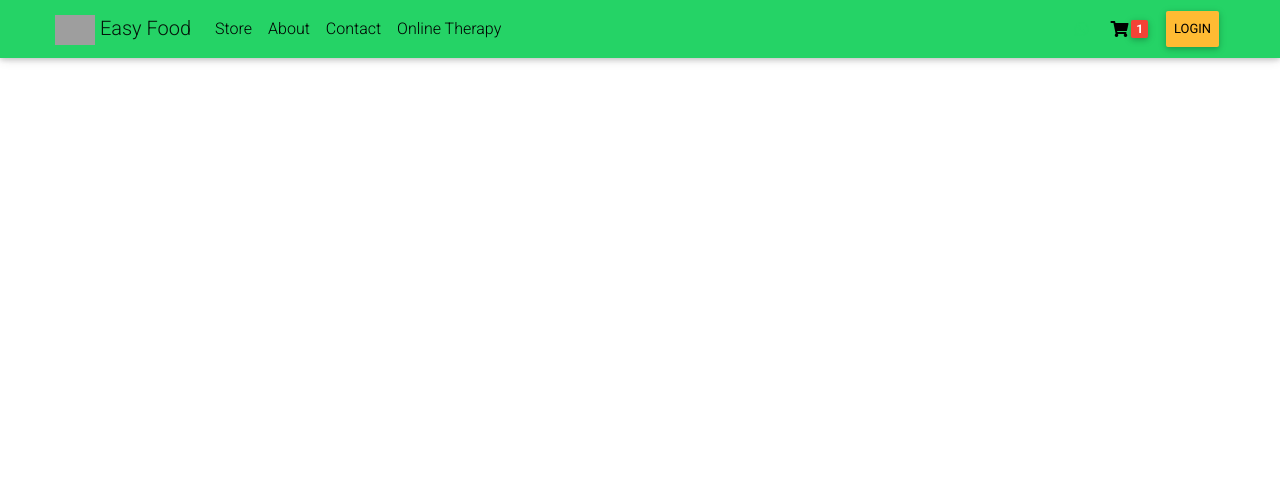
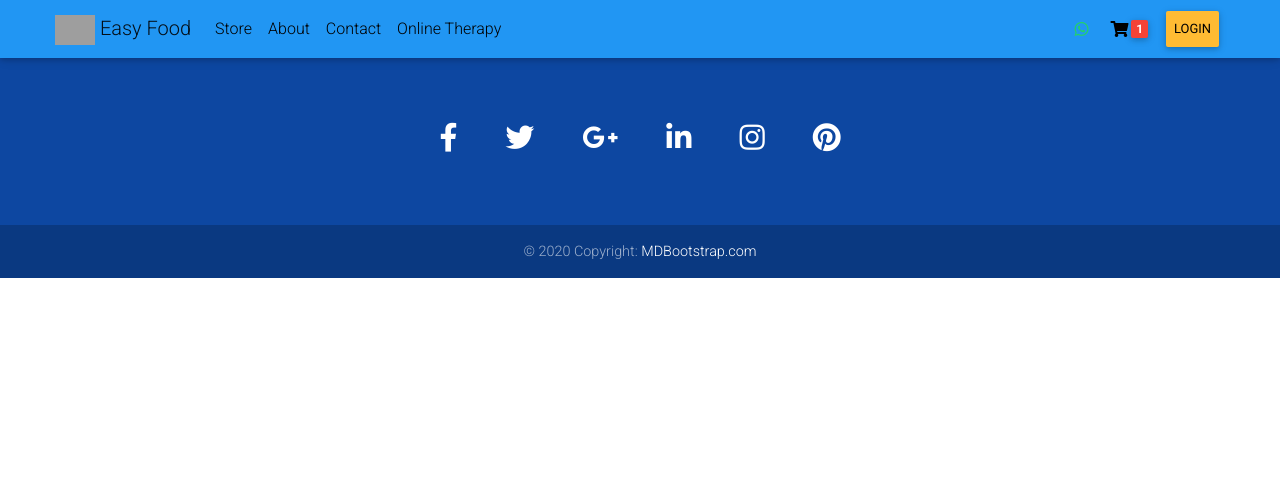
Before and after one commit to mrwormhole/django-atay, a Django app: page /cart/ in a window 1280 px wide. Shown: the top 477 px of the page. Run offline with Django 3.2, Linux system fonts and the light colour scheme; some libraries are stand-ins or nearby versions; grey boxes are pictures that could not be loaded.

Commit message:
footer added

```diff
--- a/easyfood_ecommerce/templates/components/footer.html
+++ b/easyfood_ecommerce/templates/components/footer.html
@@ -0,0 +1,55 @@
+<!-- Footer -->
+<footer class="page-footer font-small blue darken-4">
+
+    <!-- Footer Elements -->
+    <div class="container">
+
+      <!-- Grid row-->
+      <div class="row">
+
+        <!-- Grid column -->
+        <div class="col-md-12 py-5">
+          <div class="mb-5 flex-center">
+
+            <!-- Facebook -->
+            <a class="fb-ic">
+              <i class="fab fa-facebook-f fa-lg white-text mr-md-5 mr-3 fa-2x"> </i>
+            </a>
+            <!-- Twitter -->
+            <a class="tw-ic">
+              <i class="fab fa-twitter fa-lg white-text mr-md-5 mr-3 fa-2x"> </i>
+            </a>
+            <!-- Google +-->
+            <a class="gplus-ic">
+              <i class="fab fa-google-plus-g fa-lg white-text mr-md-5 mr-3 fa-2x"> </i>
+            </a>
+            <!--Linkedin -->
+            <a class="li-ic">
+              <i class="fab fa-linkedin-in fa-lg white-text mr-md-5 mr-3 fa-2x"> </i>
+            </a>
+            <!--Instagram-->
+            <a class="ins-ic">
+              <i class="fab fa-instagram fa-lg white-text mr-md-5 mr-3 fa-2x"> </i>
+            </a>
+            <!--Pinterest-->
+            <a class="pin-ic">
+              <i class="fab fa-pinterest fa-lg white-text fa-2x"> </i>
+            </a>
+          </div>
+        </div>
+        <!-- Grid column -->
+
+      </div>
+      <!-- Grid row-->
+
+    </div>
+    <!-- Footer Elements -->
+
+    <!-- Copyright -->
+    <div class="footer-copyright text-center py-3">© 2020 Copyright:
+      <a href="https://mdbootstrap.com/"> MDBootstrap.com</a>
+    </div>
+    <!-- Copyright -->
+
+  </footer>
+  <!-- Footer -->
--- a/easyfood_ecommerce/templates/components/navbar.html
+++ b/easyfood_ecommerce/templates/components/navbar.html
@@ -1,4 +1,4 @@
-<nav class="mb-1 navbar fixed-top navbar-expand-lg navbar-light custom-navbar" style="background-color: #25D366;">
+<nav class="mb-1 navbar fixed-top navbar-expand-lg navbar-light blue custom-navbar">
     <div class="container" style="max-width: 1200px;">
         <a class="navbar-brand" href="/">
             <img src="https://mdbootstrap.com/img/logo/mdb-transparent.png" height="30" alt="easy food logo">
```
